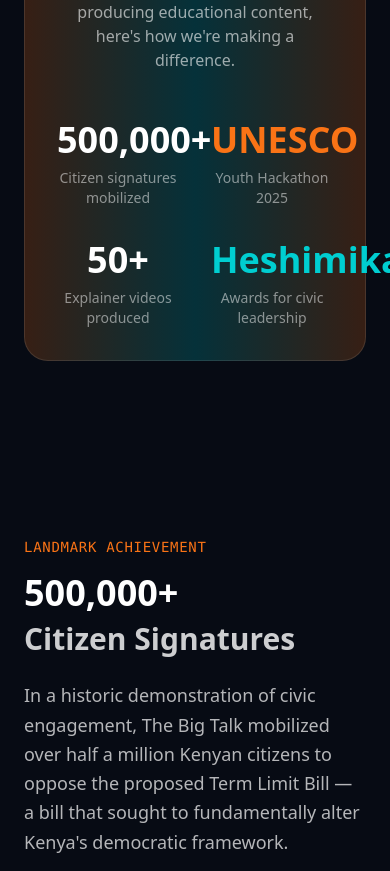
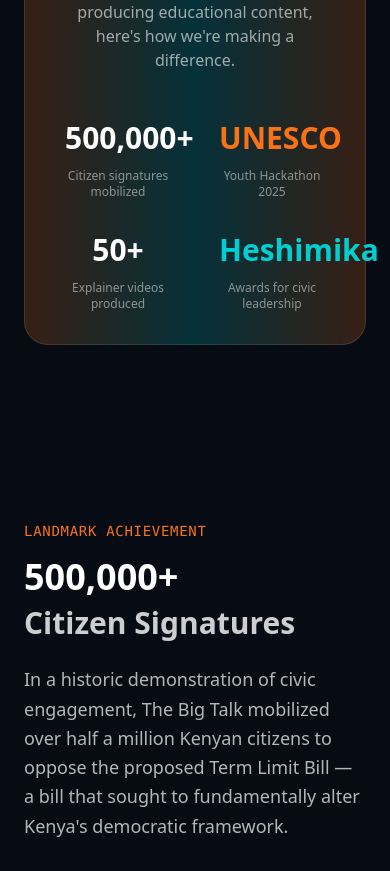
Before and after one commit to ngenohkevin/thebigtalk, a Next.js app: page / in a window 390 px wide. Shown: the part 4840-5711 px from the top of the page. Built offline with nearby package versions, Linux system fonts and the light colour scheme.

Commit message:
fix: improve spacing in impact stats section

```diff
--- a/src/app/page.tsx
+++ b/src/app/page.tsx
@@ -404,50 +404,50 @@ export default function Home() {
               </p>
             </div>
 
-            <div className="grid grid-cols-2 md:grid-cols-4 gap-8">
+            <div className="grid grid-cols-2 lg:grid-cols-4 gap-8 md:gap-12 lg:gap-16">
               <motion.div
                 initial={{ opacity: 0, scale: 0.9 }}
                 whileInView={{ opacity: 1, scale: 1 }}
                 transition={{ duration: 0.4, delay: 0 }}
                 viewport={{ once: true }}
-                className="text-center"
+                className="text-center px-2"
               >
-                <p className="text-4xl md:text-5xl font-bold text-navy-900 dark:text-white mb-2">
+                <p className="text-3xl sm:text-4xl md:text-5xl font-bold text-navy-900 dark:text-white mb-3">
                   <AnimatedCounter value={500000} suffix="+" />
                 </p>
-                <p className="text-gray-500 dark:text-white/50 text-sm">Citizen signatures mobilized</p>
+                <p className="text-gray-500 dark:text-white/50 text-xs sm:text-sm">Citizen signatures mobilized</p>
               </motion.div>
               <motion.div
                 initial={{ opacity: 0, scale: 0.9 }}
                 whileInView={{ opacity: 1, scale: 1 }}
                 transition={{ duration: 0.4, delay: 0.1 }}
                 viewport={{ once: true }}
-                className="text-center"
+                className="text-center px-2"
               >
-                <p className="text-4xl md:text-5xl font-bold text-accent-coral mb-2">UNESCO</p>
-                <p className="text-gray-500 dark:text-white/50 text-sm">Youth Hackathon 2025</p>
+                <p className="text-3xl sm:text-4xl md:text-5xl font-bold text-accent-coral mb-3">UNESCO</p>
+                <p className="text-gray-500 dark:text-white/50 text-xs sm:text-sm">Youth Hackathon 2025</p>
               </motion.div>
               <motion.div
                 initial={{ opacity: 0, scale: 0.9 }}
                 whileInView={{ opacity: 1, scale: 1 }}
                 transition={{ duration: 0.4, delay: 0.2 }}
                 viewport={{ once: true }}
-                className="text-center"
+                className="text-center px-2"
               >
-                <p className="text-4xl md:text-5xl font-bold text-navy-900 dark:text-white mb-2">
+                <p className="text-3xl sm:text-4xl md:text-5xl font-bold text-navy-900 dark:text-white mb-3">
                   <AnimatedCounter value={50} suffix="+" />
                 </p>
-                <p className="text-gray-500 dark:text-white/50 text-sm">Explainer videos produced</p>
+                <p className="text-gray-500 dark:text-white/50 text-xs sm:text-sm">Explainer videos produced</p>
               </motion.div>
               <motion.div
                 initial={{ opacity: 0, scale: 0.9 }}
                 whileInView={{ opacity: 1, scale: 1 }}
                 transition={{ duration: 0.4, delay: 0.3 }}
                 viewport={{ once: true }}
-                className="text-center"
+                className="text-center px-2"
               >
-                <p className="text-4xl md:text-5xl font-bold text-accent-cyan mb-2">Heshimika</p>
-                <p className="text-gray-500 dark:text-white/50 text-sm">Awards for civic leadership</p>
+                <p className="text-3xl sm:text-4xl md:text-5xl font-bold text-accent-cyan mb-3">Heshimika</p>
+                <p className="text-gray-500 dark:text-white/50 text-xs sm:text-sm">Awards for civic leadership</p>
               </motion.div>
             </div>
           </motion.div>
```
